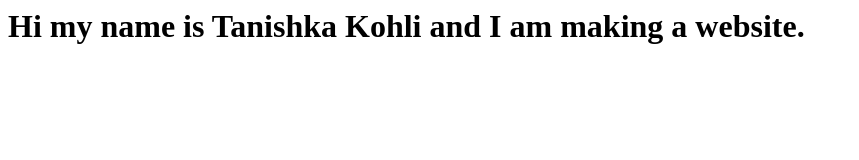
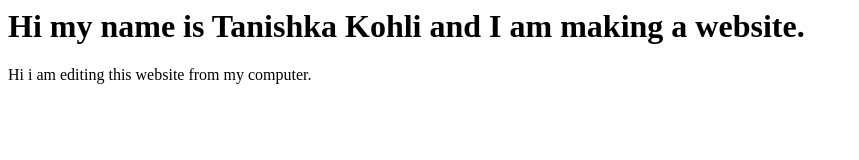
Before and after one commit to tkohli/demo-website, a plain HTML site: page index.html in a window 1280 px wide. Shown: the whole page, without its empty margins (0-859 px from the left). Drawn offline with Linux system fonts and the light colour scheme.

Commit message:
Update index.html

```diff
--- a/index.html
+++ b/index.html
@@ -4,6 +4,6 @@
 </head>
 <body>
 <h1>Hi my name is Tanishka Kohli and I am making a website.</h1>
-
+<p> Hi i am editing this website from my computer. </p>
 </body>
 </html>
```
